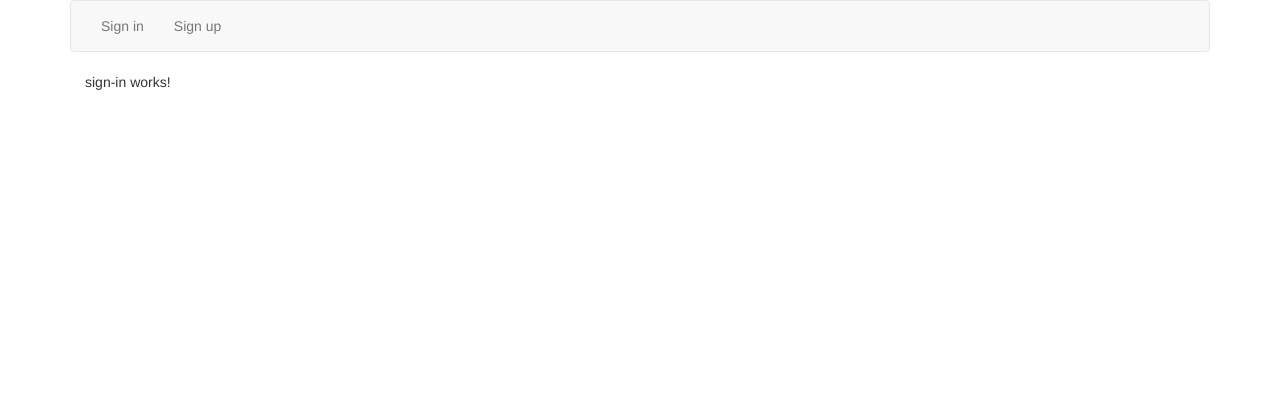
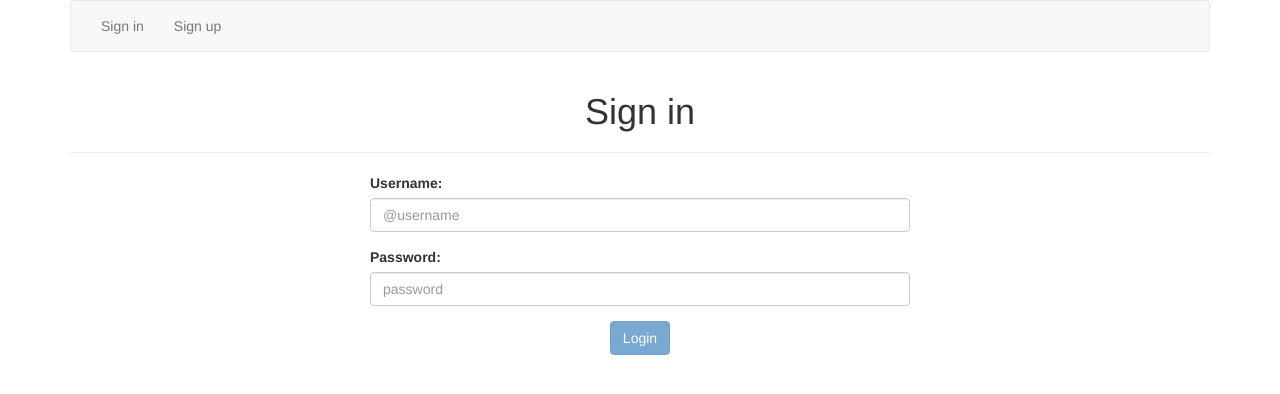
Before and after one commit to AndreyKogut/All-stars-client, an Angular app: page /sign-in in a window 1280 px wide. Shown: the top 394 px of the page. Built offline with nearby package versions, Linux system fonts and the light colour scheme; no server answers.

Commit message:
Sign in page setup

```diff
--- /dev/null
+++ b/src/app/directives/transform-username.directive.ts
@@ -0,0 +1,18 @@
+import {Directive, HostBinding, HostListener} from '@angular/core';
+
+const usernameTransformRegexp = /^@*(.+)?$/;
+
+const getTransformedUsername = (username: String = '') =>
+  username.length ? username.replace(usernameTransformRegexp, '@$1') : username;
+
+@Directive({
+  selector: '[appTransformUsername]'
+})
+export class TransformUsernameDirective {
+  @HostBinding('value') value;
+
+  @HostListener('input', ['$event'])
+  onChange(event) {
+    this.value = getTransformedUsername(event.target.value.trim());
+  }
+}
--- a/src/app/pages/sign-in/sign-in.component.html
+++ b/src/app/pages/sign-in/sign-in.component.html
@@ -1,3 +1,51 @@
-<p>
-  sign-in works!
-</p>
+<div class="row">
+  <h1 class="text-center">Sign in</h1>
+  <hr>
+  <div class="col-xs-12 col-md-8 col-lg-6 col-md-offset-2 col-lg-offset-3">
+    <form (ngSubmit)="onSubmit()" #form="ngForm">
+      <div class="form-group">
+        <label for="username">Username:</label>
+        <input
+          appTransformUsername
+          placeholder="@username"
+          pattern="^@[^@].*$"
+          class="form-control"
+          type="text"
+          id="username"
+          name="username"
+          ngModel
+          required
+          #username="ngModel"
+        >
+        <div class="help-block" *ngIf="!username.valid && username.touched">
+          Enter a valid username. It should starts with one @ sign at the beginning.
+        </div>
+      </div>
+      <div class="form-group">
+        <label for="password">Password:</label>
+        <input
+          class="form-control"
+          placeholder="password"
+          type="password"
+          id="password"
+          name="password"
+          minlength="6"
+          ngModel
+          required
+          #password="ngModel"
+        >
+        <div class="help-block" *ngIf="!password.valid && password.touched">
+          Password should contain at least 6 characters.
+        </div>
+      </div>
+      <div class="text-center">
+      <input
+        type="submit"
+        class="btn btn-primary"
+        value="Login"
+        [disabled]="!formInstance.form.valid"
+      >
+      </div>
+    </form>
+  </div>
+</div>
--- a/src/app/pages/sign-in/sign-in.component.ts
+++ b/src/app/pages/sign-in/sign-in.component.ts
@@ -1,4 +1,5 @@
-import { Component, OnInit } from '@angular/core';
+import {Component, OnInit, ViewChild} from '@angular/core';
+import {NgForm} from '@angular/forms';
 
 @Component({
   selector: 'app-sign-in',
@@ -6,10 +7,14 @@ import { Component, OnInit } from '@angular/core';
   styleUrls: ['./sign-in.component.less']
 })
 export class SignInComponent implements OnInit {
+  @ViewChild('form') formInstance: NgForm;
 
   constructor() { }
 
   ngOnInit() {
   }
 
+  onSubmit() {
+    this.formInstance.reset();
+  }
 }
```
Also changed, not shown: src/app/modules/registration.module.ts (+5 -2 lines).
